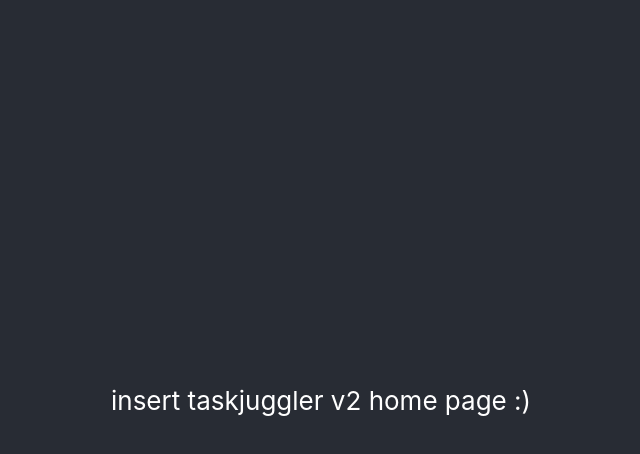
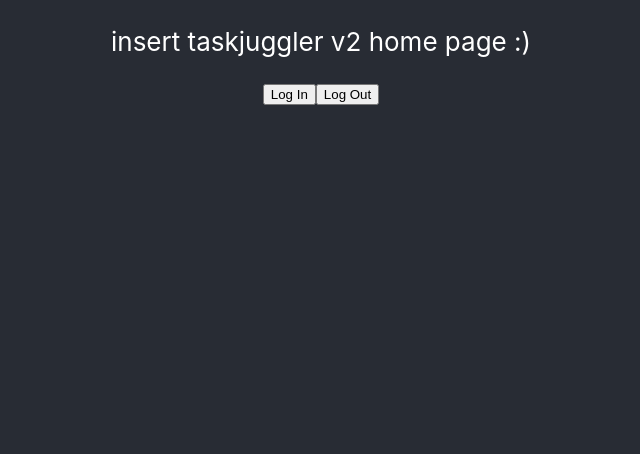
Before and after one commit to veryjos/task-juggler, a React (Create React App) app in the folder frontend/: page / in a window 1280 px wide. Shown: the top 454 px of the page, without its empty margins (319-959 px from the left). Built offline with nearby package versions, Linux system fonts and the light colour scheme.

Commit message:
add login/register with auth0

```diff
--- a/frontend/package.json
+++ b/frontend/package.json
@@ -3,6 +3,7 @@
   "version": "0.1.0",
   "private": true,
   "dependencies": {
+    "@auth0/auth0-react": "^1.12.0",
     "@testing-library/jest-dom": "^5.16.5",
     "@testing-library/react": "^13.4.0",
     "@testing-library/user-event": "^13.5.0",
--- a/frontend/src/App.css
+++ b/frontend/src/App.css
@@ -1,3 +1,7 @@
+body {
+  background-color: #282c34;
+}
+
 .App {
   text-align: center;
 }
@@ -14,12 +18,7 @@
 }
 
 .App-header {
-  background-color: #282c34;
-  min-height: 100vh;
-  display: flex;
-  flex-direction: column;
   align-items: center;
-  justify-content: center;
   font-size: calc(10px + 2vmin);
   color: white;
 }
--- a/frontend/src/App.js
+++ b/frontend/src/App.js
@@ -1,12 +1,37 @@
 import logo from './logo.svg';
 import './App.css';
 
+import { useAuth0 } from "@auth0/auth0-react";
+
+const LoginButton = () => {
+  const { loginWithRedirect } = useAuth0();
+
+  return <button onClick={() => loginWithRedirect()}>Log In</button>;
+};
+
+const LogoutButton = () => {
+  const { logout } = useAuth0();
+
+  return (
+    <button onClick={() => logout({ returnTo: window.location.origin })}>
+      Log Out
+    </button>
+  );
+};
+
 function App() {
+  const { isAuthenticated } = useAuth0();
+
   return (
     <div className="App">
       <header className="App-header">
         <p>insert taskjuggler v2 home page :)</p>
       </header>
+
+      { isAuthenticated && <span>you are logged in</span> }
+
+      <LoginButton />
+      <LogoutButton />
     </div>
   );
 }
--- a/frontend/src/index.js
+++ b/frontend/src/index.js
@@ -3,11 +3,18 @@ import ReactDOM from 'react-dom/client';
 import './index.css';
 import App from './App';
 import reportWebVitals from './reportWebVitals';
+import { Auth0Provider } from "@auth0/auth0-react";
 
 const root = ReactDOM.createRoot(document.getElementById('root'));
 root.render(
   <React.StrictMode>
-    <App />
+    <Auth0Provider
+      domain="dev-u6icg6rqtrbx71a5.us.auth0.com"
+      clientId="DG7rBWddsseTJOLBCVqfIsSwb7JL28Qf"
+      redirectUri={window.location.origin}
+    >
+      <App />
+    </Auth0Provider>
   </React.StrictMode>
 );
 
```
Also changed, not shown: 1 other file (tests, documents, lock files or other folders).
